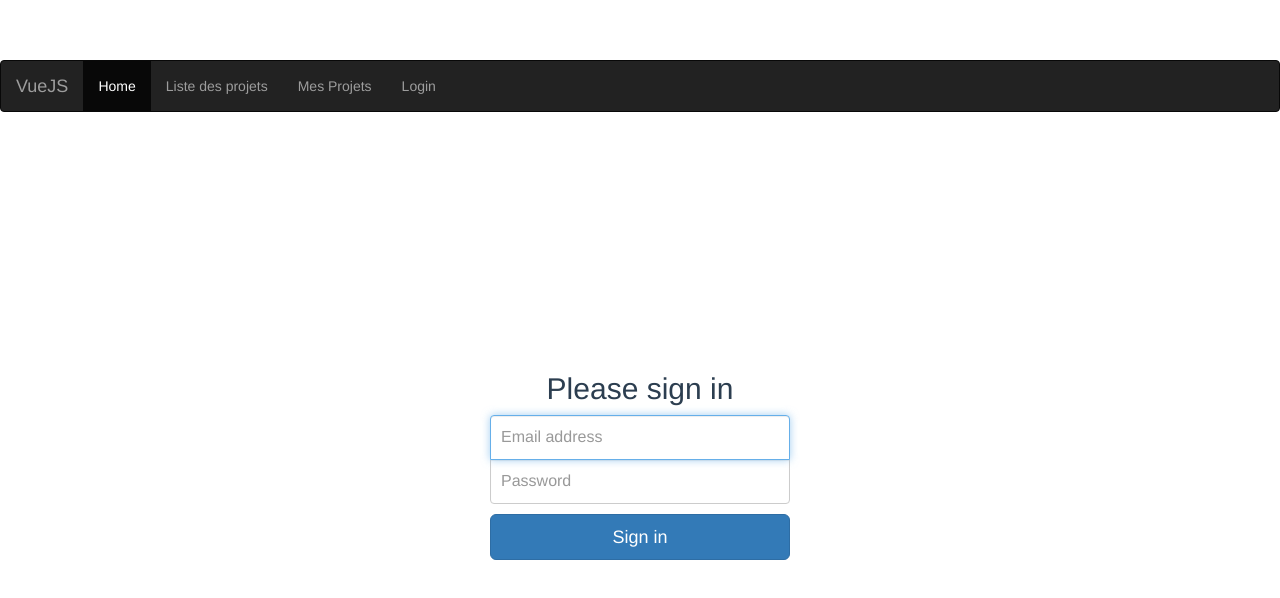
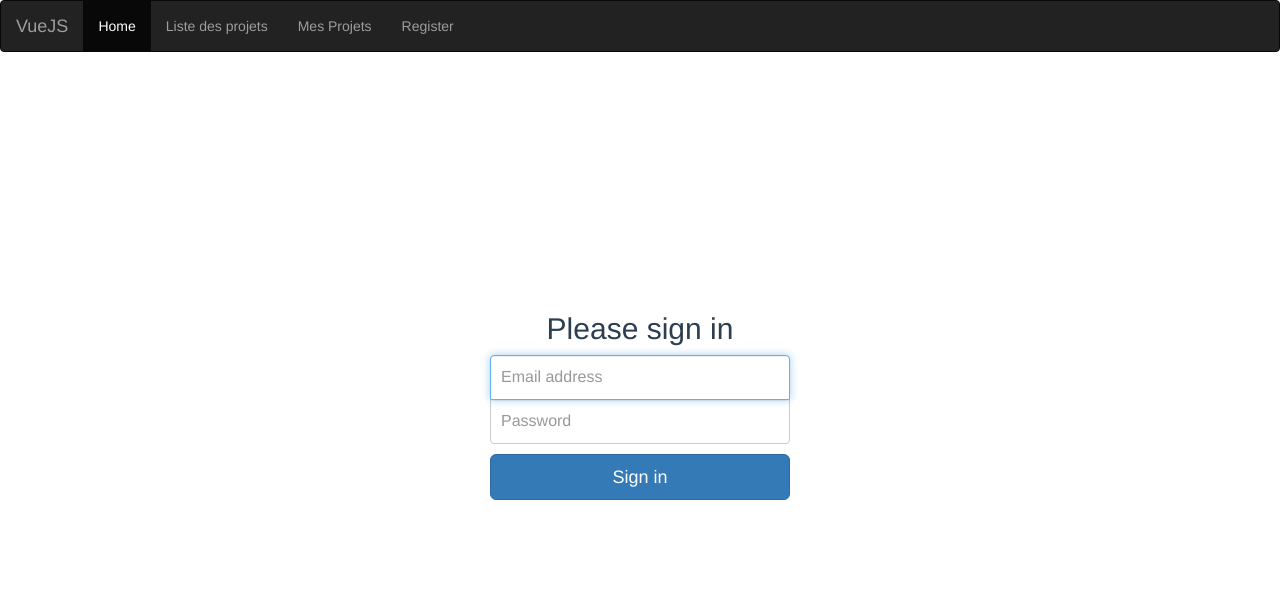
Before and after one commit to ABossy/VueJs_2, a Vue app: page / in a window 1280 px wide. Shown: the top 598 px of the page. Built offline with nearby package versions, Linux system fonts and the light colour scheme; what vue-js-toggle-button would draw is missing.

Commit message:
router-link register

```diff
--- a/src/App.vue
+++ b/src/App.vue
@@ -9,7 +9,7 @@
       <li class="active"><a href="/">Home</a></li>
       <li><router-link :to="{name:'projets'}">Liste des projets</router-link></li>
       <li><router-link :to="{name:'myproject'}">Mes Projets</router-link></li>
-      <li><router-link :to="{name:'login'}">Login</router-link></li>
+      <li><router-link :to="{name:'register'}">Register</router-link></li>
     </ul>
   </div>
 </nav>
@@ -22,6 +22,7 @@
 import oneProject from "./components/oneProject.vue";
 import detailsProject from "./components/detailsProject.vue";
 import myproject from "./components/myproject.vue";
+import register from "./components/register.vue";
 
 export default {
   name: "App",
@@ -41,8 +42,11 @@ export default {
   -moz-osx-font-smoothing: grayscale;
   text-align: center;
   color: #2c3e50;
-  margin-top: 60px;
+  margin-top: 0px;
 }
 
+.container-fluid{
+  margin: auto;
+}
 
 </style>
```
